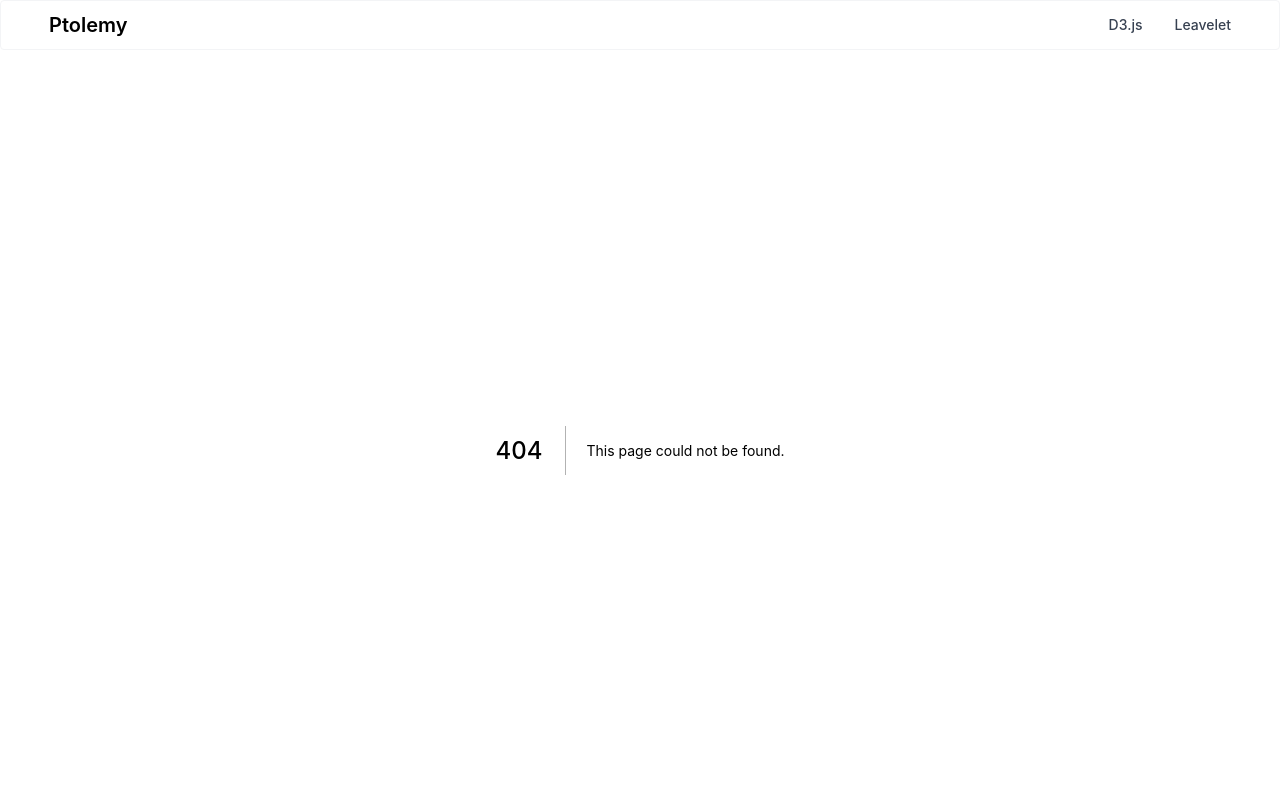
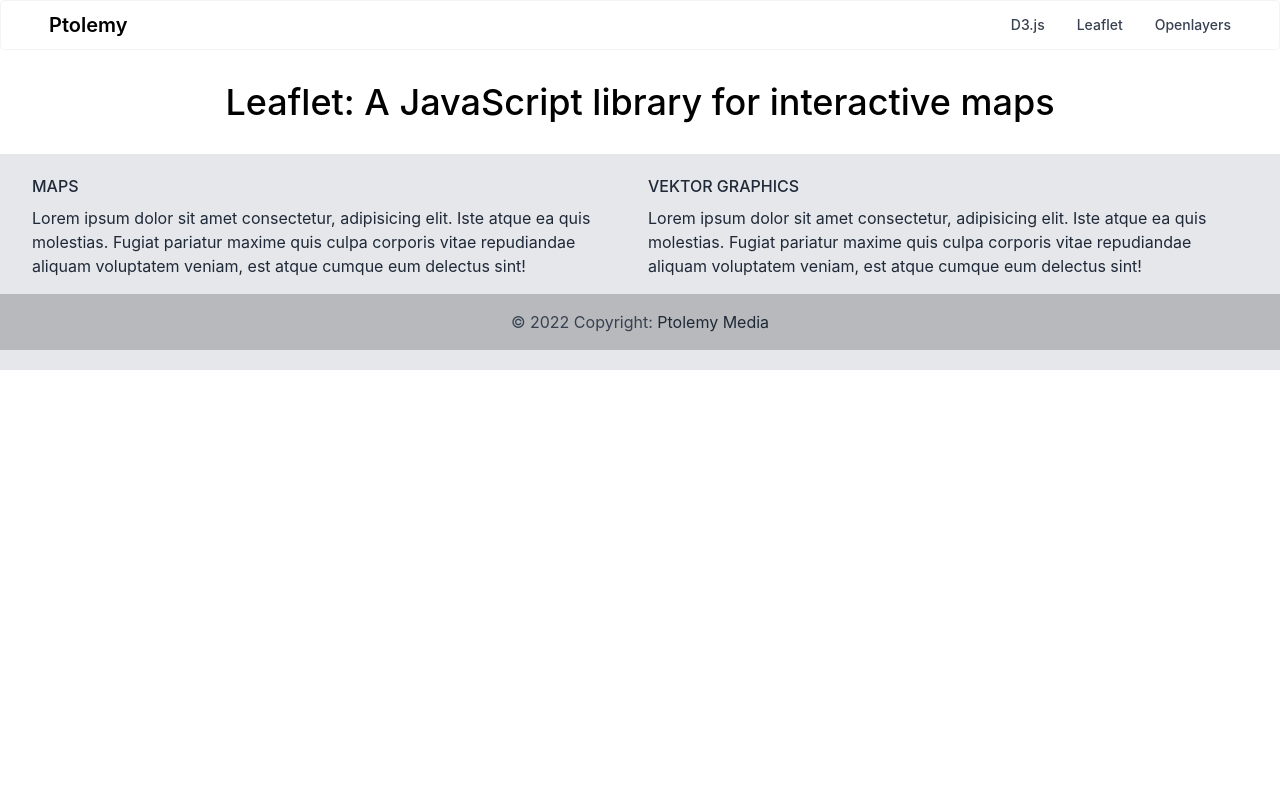
Before and after one commit to florianthom/Ptolemy, a Next.js app: page /leaflet in a window 1280 px wide. Before the commit this address had no page. Shown: the top 800 px of the page. Built offline with nearby package versions, Linux system fonts and the light colour scheme.

Commit message:
Several changes

```diff
--- /dev/null
+++ b/components/shared/leaflet-map/LeafletMap.tsx
@@ -0,0 +1,13 @@
+import { useEffect } from "react";
+
+type Props = {};
+
+export default function LeafletMap({}: Props) {
+  useEffect(() => {}, []);
+
+  return (
+    <>
+      <div id="map" className=""></div>
+    </>
+  );
+}
--- a/components/shared/navbar/navbar.tsx
+++ b/components/shared/navbar/navbar.tsx
@@ -28,9 +28,16 @@
                 </Link>
               </li>
               <li>
-                <Link href="#">
+                <Link href="/leaflet">
                   <a className="hover:underline block py-2 pr-4 pl-3 text-gray-700 border-b border-gray-100 hover:bg-gray-50 md:hover:bg-transparent md:border-0 md:p-0 dark:text-gray-400 md:dark:hover:text-white dark:hover:bg-gray-700 dark:hover:text-white md:dark:hover:bg-transparent dark:border-gray-700">
-                    Leavelet
+                    Leaflet
+                  </a>
+                </Link>
+              </li>
+              <li>
+                <Link href="/openlayers">
+                  <a className="hover:underline block py-2 pr-4 pl-3 text-gray-700 border-b border-gray-100 hover:bg-gray-50 md:hover:bg-transparent md:border-0 md:p-0 dark:text-gray-400 md:dark:hover:text-white dark:hover:bg-gray-700 dark:hover:text-white md:dark:hover:bg-transparent dark:border-gray-700">
+                    Openlayers
                   </a>
                 </Link>
               </li>
--- /dev/null
+++ b/components/shared/openlayers-map/OpenlayersMap.tsx
@@ -0,0 +1,13 @@
+import { useEffect } from "react";
+
+type Props = {};
+
+export default function OpenlayersMap({}: Props) {
+  useEffect(() => {}, []);
+
+  return (
+    <>
+      <div id="map" className=""></div>
+    </>
+  );
+}
--- /dev/null
+++ b/pages/leaflet.tsx
@@ -0,0 +1,21 @@
+import type { NextPage } from "next";
+import ConditionallyRender from "../components/shared/conditionally-render/ConditionallyRender";
+import LeafletMap from "../components/shared/leaflet-map/LeafletMap";
+import WorldMap from "../components/shared/world-map/WorldMap";
+
+const D3Page: NextPage = () => {
+  return (
+    <>
+      <div className="flex justify-center py-8">
+        <h1 className="text-4xl font-medium">
+          Leaflet: A JavaScript library for interactive maps
+        </h1>
+      </div>
+      <div className="flex justify-center">
+        <LeafletMap />
+      </div>
+    </>
+  );
+};
+
+export default D3Page;
--- /dev/null
+++ b/pages/openlayers.tsx
@@ -0,0 +1,19 @@
+import type { NextPage } from "next";
+import OpenlayersMap from "../components/shared/openlayers-map/OpenlayersMap";
+
+const D3Page: NextPage = () => {
+  return (
+    <>
+      <div className="flex justify-center py-8">
+        <h1 className="text-4xl font-medium">
+          Openlayers: Interactive maps on the web
+        </h1>
+      </div>
+      <div className="flex justify-center">
+        <OpenlayersMap />
+      </div>
+    </>
+  );
+};
+
+export default D3Page;
```
